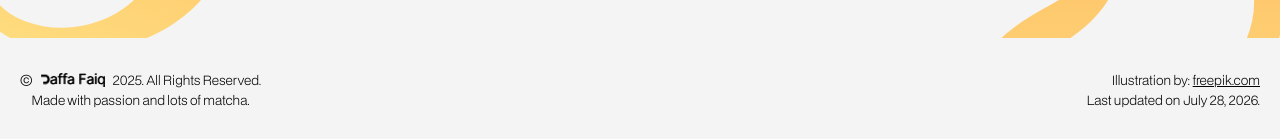
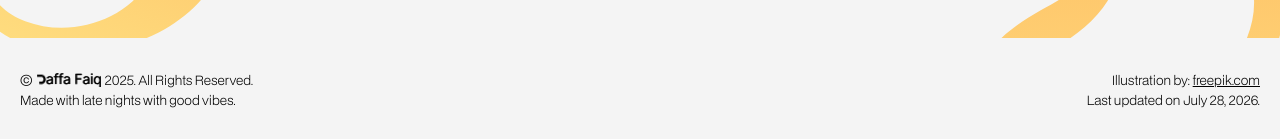
Before and after one commit to daffafaiqhs/personal-portfolio, a React (Vite) app: page / in a window 1280 px wide. Shown: the part 4402-4541 px from the top of the page. Built offline with nearby package versions, Linux system fonts and the light colour scheme.

Commit message:
feat: fix footer spacing and add easter egg

```diff
--- a/src/components/section/Footer.tsx
+++ b/src/components/section/Footer.tsx
@@ -1,18 +1,30 @@
 import clsx from "clsx";
 import { DefaultNameLogo } from "../../assets/logo";
+import { footerEndingWords, footerStartWords } from "../../content";
+import { useState } from "react";
 
 export function Footer(props: React.ComponentProps<"section">) {
+  const [randomSentence] = useState(() => {
+    const start =
+      footerStartWords[Math.floor(Math.random() * footerStartWords.length)];
+
+    const ending =
+      footerEndingWords[Math.floor(Math.random() * footerEndingWords.length)];
+
+    return `${start} ${ending}`;
+  });
+
   return (
     <section
       className={clsx("flex flex-col gap-4 py-8 sm-md:w-sm-md md:w-auto md:!flex-row md:justify-between 2xl:w-2xl ", props.className)}
     >
       <div>
-        <div className="flex items-center justify-center gap-2 text-xs font-light md:justify-start">
-          &copy; <DefaultNameLogo className="h-[14px]" />{" "}
+        <div className="flex items-center justify-center gap-1 text-xs font-light md:justify-start">
+          &copy;<DefaultNameLogo className="h-[14px]" />{" "}
           {new Date().getFullYear()}. All Rights Reserved.
         </div>
-        <p className="text-center text-xs font-light">
-          Made with passion and lots of matcha.
+        <p className="text-xs font-light">
+          Made with {randomSentence}
         </p>
       </div>
       <div>
--- a/src/content.tsx
+++ b/src/content.tsx
@@ -549,3 +549,49 @@ export const projects: Project[] = [
     ],
   },
 ];
+
+export const footerStartWords = [
+  "passion",
+  "curiosity",
+  "coffee",
+  "matcha",
+  "clean code",
+  "late nights",
+  "determination",
+  "patience",
+  "creativity",
+  "good music",
+  "lofi beats",
+  "keyboard clicks",
+  "cat memes",
+  "tiny victories",
+  "optimism",
+  "open source",
+  "debugging",
+  "feature requests",
+  "AI assistance",
+  "happy accidents",
+];
+
+export const footerEndingWords = [
+  "and lots of coffee.",
+  "and plenty of matcha.",
+  "plus a few bugs.",
+  "and countless git commits.",
+  "with a sprinkle of chaos.",
+  "and a rubber duck.",
+  "plus console.log().",
+  "and questionable sleep schedules.",
+  "with good vibes.",
+  "and dark mode.",
+  "plus one more refactor.",
+  "and a little luck.",
+  "with lots of trial and error.",
+  "and endless curiosity.",
+  "plus some keyboard smashing.",
+  "and too many browser tabs.",
+  "with just one more commit.",
+  "and a dash of caffeine.",
+  "plus persistent optimism.",
+  "and lots of learning.",
+];
```
